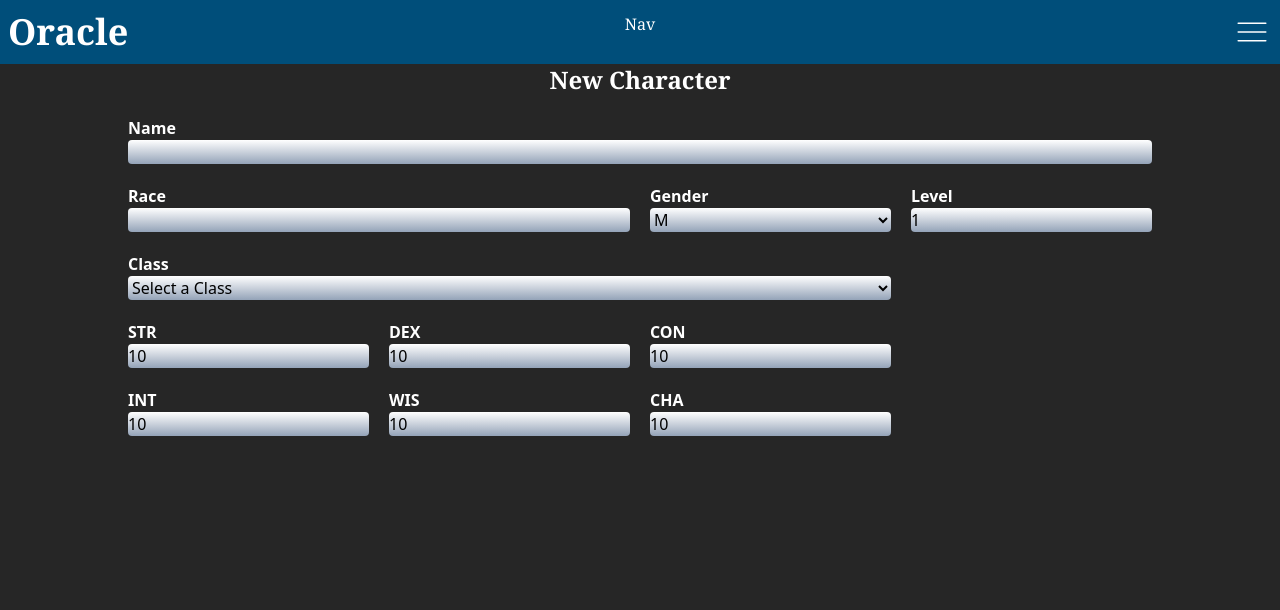
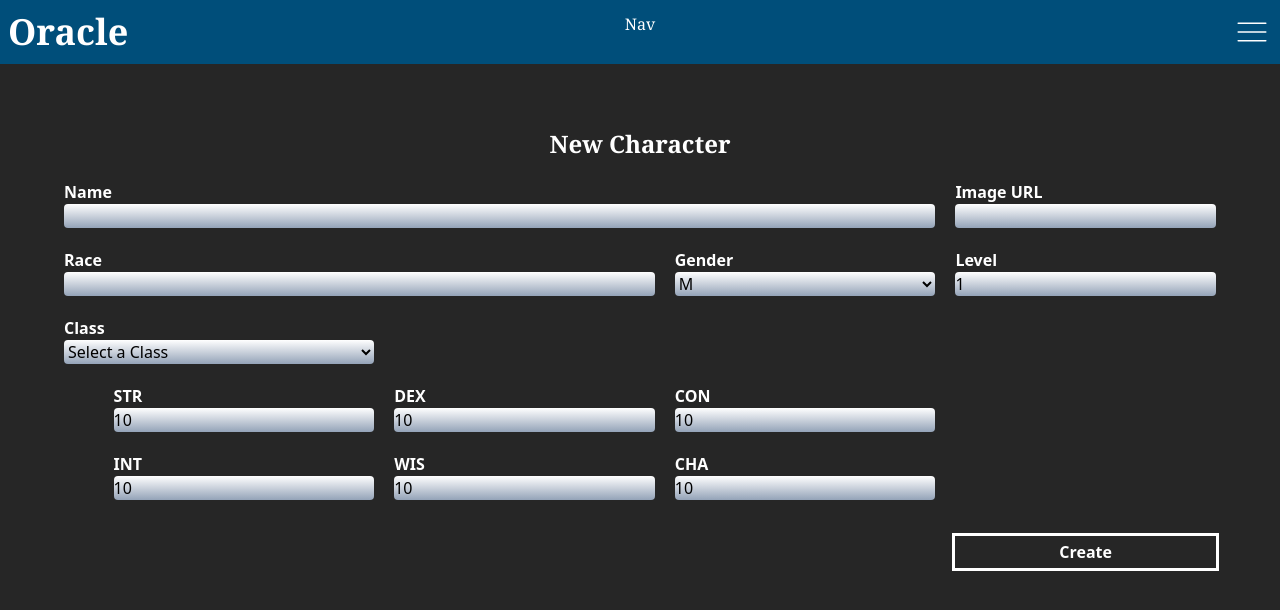
Before and after one commit to JakeIVS/Oracle, a React (Vite) app in the folder client/: page /new_character in a window 1280 px wide. Shown: the top 610 px of the page. Built offline with nearby package versions, Linux system fonts and the light colour scheme.

Commit message:
add formik validations

```diff
--- a/client/src/components/NewCharacter.jsx
+++ b/client/src/components/NewCharacter.jsx
@@ -1,5 +1,13 @@
-import { ErrorMessage, Field, Form, Formik, useField } from 'formik';
+import {
+  ErrorMessage,
+  Field,
+  Form,
+  Formik,
+  useField,
+  yupToFormErrors,
+} from 'formik';
 import React from 'react';
+import * as Yup from 'yup';
 
 function NewCharacter(user) {
   const fieldFormat = 'rounded bg-gradient-to-t from-slate-400 to-white';
@@ -18,13 +26,15 @@ function NewCharacter(user) {
   };
 
   return (
-    <div className="h-full w-full bg-neutral-800">
+    <div className="h-full w-full bg-neutral-800 p-16">
       <Formik
         initialValues={{
           name: '',
+          image_url: '',
           race: '',
           gender: 'M',
           level: 1,
+          character_class: '',
           strength_score: 10,
           dexterity_score: 10,
           constitution_score: 10,
@@ -32,9 +42,224 @@ function NewCharacter(user) {
           wisdom_score: 10,
           charisma_score: 10,
         }}
+        validationSchema={Yup.object({
+          name: Yup.string().required('Required'),
+          race: Yup.string().required('Required'),
+          gender: Yup.string()
+            .required('Required')
+            .oneOf(['M', 'F'], 'please select valid gender'),
+          level: Yup.string()
+            .required('Required')
+            .oneOf(
+              [
+                '1',
+                '2',
+                '3',
+                '4',
+                '5',
+                '6',
+                '7',
+                '8',
+                '9',
+                '10',
+                '11',
+                '12',
+                '13',
+                '14',
+                '15',
+                '16',
+                '17',
+                '18',
+                '19',
+                '20',
+              ],
+              'Level must be between 1 and 20',
+            ),
+          character_class: Yup.string()
+            .required('Required')
+            .oneOf(
+              [
+                'barbarian',
+                'bard',
+                'cleric',
+                'druid',
+                'fighter',
+                'monk',
+                'paladin',
+                'ranger',
+                'rogue',
+                'sorcerer',
+                'warlock',
+                'wizard',
+              ],
+              'Select valid Class for Class List',
+            ),
+          strength_score: Yup.string()
+            .required('Required')
+            .oneOf(
+              [
+                '1',
+                '2',
+                '3',
+                '4',
+                '5',
+                '6',
+                '7',
+                '8',
+                '9',
+                '10',
+                '11',
+                '12',
+                '13',
+                '14',
+                '15',
+                '16',
+                '17',
+                '18',
+                '19',
+                '20',
+              ],
+              'Score must be between 1 and 20',
+            ),
+          dexterity_score: Yup.string()
+            .required('Required')
+            .oneOf(
+              [
+                '1',
+                '2',
+                '3',
+                '4',
+                '5',
+                '6',
+                '7',
+                '8',
+                '9',
+                '10',
+                '11',
+                '12',
+                '13',
+                '14',
+                '15',
+                '16',
+                '17',
+                '18',
+                '19',
+                '20',
+              ],
+              'Score must be between 1 and 20',
+            ),
+          constitution_score: Yup.string()
+            .required('Required')
+            .oneOf(
+              [
+                '1',
+                '2',
+                '3',
+                '4',
+                '5',
+                '6',
+                '7',
+                '8',
+                '9',
+                '10',
+                '11',
+                '12',
+                '13',
+                '14',
+                '15',
+                '16',
+                '17',
+                '18',
+                '19',
+                '20',
+              ],
+              'Score must be between 1 and 20',
+            ),
+          intelligence_score: Yup.string()
+            .required('Required')
+            .oneOf(
+              [
+                '1',
+                '2',
+                '3',
+                '4',
+                '5',
+                '6',
+                '7',
+                '8',
+                '9',
+                '10',
+                '11',
+                '12',
+                '13',
+                '14',
+                '15',
+                '16',
+                '17',
+                '18',
+                '19',
+                '20',
+              ],
+              'Score must be between 1 and 20',
+            ),
+          wisdom_score: Yup.string()
+            .required('Required')
+            .oneOf(
+              [
+                '1',
+                '2',
+                '3',
+                '4',
+                '5',
+                '6',
+                '7',
+                '8',
+                '9',
+                '10',
+                '11',
+                '12',
+                '13',
+                '14',
+                '15',
+                '16',
+                '17',
+                '18',
+                '19',
+                '20',
+              ],
+              'Score must be between 1 and 20',
+            ),
+          charisma_score: Yup.string()
+            .required('Required')
+            .oneOf(
+              [
+                '1',
+                '2',
+                '3',
+                '4',
+                '5',
+                '6',
+                '7',
+                '8',
+                '9',
+                '10',
+                '11',
+                '12',
+                '13',
+                '14',
+                '15',
+                '16',
+                '17',
+                '18',
+                '19',
+                '20',
+              ],
+              'Score must be between 1 and 20',
+            ),
+        })}
       >
-        <Form className=" grid-col-4 mx-32 grid gap-5">
-          <h1 className="col-span-4 col-start-1 text-center font-serif text-2xl font-bold text-white">
+        <Form className=" grid-col-5 grid gap-5">
+          <h1 className="col-span-5 col-start-1 text-center font-serif text-2xl font-bold text-white">
             New Character
           </h1>
           <div className="col-span-4 col-start-1 flex flex-col">
@@ -49,7 +274,19 @@ function NewCharacter(user) {
               )}
             />
           </div>
-          <div className="col-span-2 col-start-1 flex flex-col">
+          <div className="col-start-5 flex flex-col">
+            <label htmlFor="image_url" className="row-start-2">
+              Image URL
+            </label>
+            <Field name="image_url" type="text" className={fieldFormat} />
+            <ErrorMessage
+              name="image_url"
+              render={msg => (
+                <div className="pb-2 pt-0 text-xs text-red-600">{msg}</div>
+              )}
+            />
+          </div>
+          <div className="col-span-3 col-start-1 flex flex-col">
             <label htmlFor="race">Race</label>
             <Field name="race" type="text" className={fieldFormat} />
             <ErrorMessage
@@ -60,11 +297,11 @@ function NewCharacter(user) {
             />
           </div>
           <MySelect label="Gender" name="gender">
-            <option value="m">M</option>
-            <option value="f">F</option>
+            <option value="M">M</option>
+            <option value="F">F</option>
           </MySelect>
 
-          <div className="col-span-1 col-start-4 flex flex-col">
+          <div className="col-start-5 flex flex-col">
             <label htmlFor="level">Level</label>
             <Field name="level" type="number" className={fieldFormat} />
             <ErrorMessage
@@ -74,7 +311,7 @@ function NewCharacter(user) {
               )}
             />
           </div>
-          <div className="col-span-3 col-start-1">
+          <div className="col-span-2 col-start-1">
             <MySelect label="Class" name="character_class">
               <option value="">Select a Class</option>
               <option value="barbarian">Barbarian</option>
@@ -91,7 +328,7 @@ function NewCharacter(user) {
               <option value="wizard">Wizard</option>
             </MySelect>
           </div>
-          <div className="col-start-1 flex flex-col">
+          <div className="col-start-2 flex flex-col">
             <label htmlFor="strength_score">STR</label>
             <Field
               name="strength_score"
@@ -105,7 +342,7 @@ function NewCharacter(user) {
               )}
             />
           </div>
-          <div className="col-start-2 flex flex-col">
+          <div className="col-start-3 flex flex-col">
             <label htmlFor="dexterity_score">DEX</label>
             <Field
               name="dexterity_score"
@@ -119,7 +356,7 @@ function NewCharacter(user) {
               )}
             />
           </div>
-          <div className="col-start-3 flex flex-col">
+          <div className="col-start-4 flex flex-col">
             <label htmlFor="constitution_score">CON</label>
             <Field
               name="constitution_score"
@@ -133,7 +370,7 @@ function NewCharacter(user) {
               )}
             />
           </div>
-          <div className="col-start-1 flex flex-col">
+          <div className="col-start-2 flex flex-col">
             <label htmlFor="intelligence_score">INT</label>
             <Field
               name="intelligence_score"
@@ -147,7 +384,7 @@ function NewCharacter(user) {
               )}
             />
           </div>
-          <div className="col-start-2 flex flex-col">
+          <div className="col-start-3 flex flex-col">
             <label htmlFor="wisdom_score">WIS</label>
             <Field name="wisdom_score" type="number" className={fieldFormat} />
             <ErrorMessage
@@ -157,7 +394,7 @@ function NewCharacter(user) {
               )}
             />
           </div>
-          <div className="col-start-3 flex flex-col">
+          <div className="col-start-4 flex flex-col">
             <label htmlFor="charisma_score">CHA</label>
             <Field
               name="charisma_score"
@@ -171,6 +408,12 @@ function NewCharacter(user) {
               )}
             />
           </div>
+          <button
+            type="submit"
+            className="col-start-5 row-start-7 mt-4 from-secondary to-transparent p-1 text-base font-semibold text-white outline transition-all hover:bg-gradient-to-t"
+          >
+            Create
+          </button>
         </Form>
       </Formik>
     </div>
```
